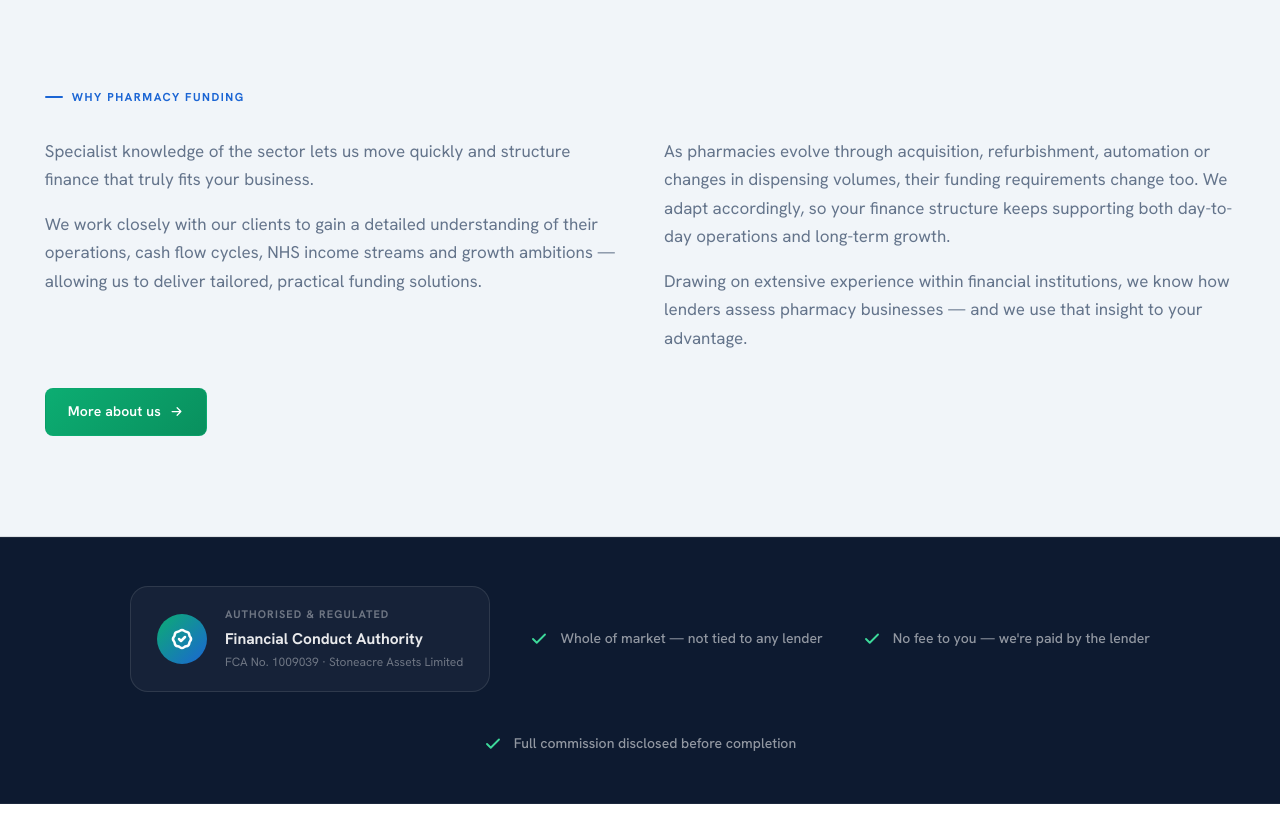
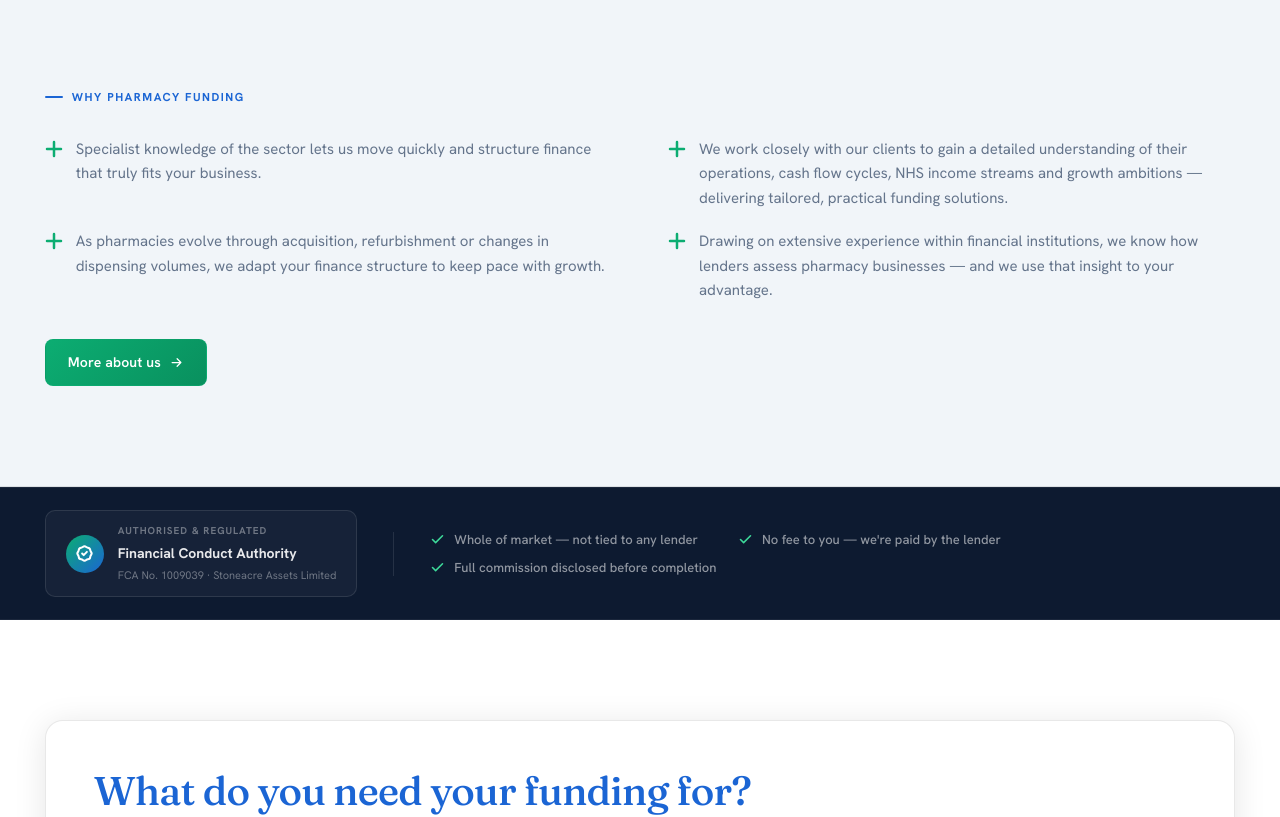
Before and after one commit to JamieAtGit/PharmacyFunding, a plain HTML site: page index.html in a window 1280 px wide. Shown: the part 3200-4017 px from the top of the page. Drawn offline with Linux system fonts and the light colour scheme.

Commit message:
style choices

```diff
--- a/index.html
+++ b/index.html
@@ -200,16 +200,24 @@
     <section>
       <div class="wrap">
         <span class="eyebrow blue rv">Why Pharmacy Funding</span>
-        <div class="prose-grid" style="margin-top:30px">
-          <div class="rv">
-            <p>Specialist knowledge of the sector lets us move quickly and structure finance that truly fits your business.</p>
-            <p>We work closely with our clients to gain a detailed understanding of their operations, cash flow cycles, NHS income streams and growth ambitions — allowing us to deliver tailored, practical funding solutions.</p>
-          </div>
-          <div class="rv d1">
-            <p>As pharmacies evolve through acquisition, refurbishment, automation or changes in dispensing volumes, their funding requirements change too. We adapt accordingly, so your finance structure keeps supporting both day-to-day operations and long-term growth.</p>
-            <p>Drawing on extensive experience within financial institutions, we know how lenders assess pharmacy businesses — and we use that insight to your advantage.</p>
-          </div>
-        </div>
+        <ul class="plus-list" style="margin-top:30px">
+          <li class="rv">
+            <span class="pl-ic" aria-hidden="true"><svg viewBox="0 0 18 18" fill="none" xmlns="http://www.w3.org/2000/svg"><line x1="9" y1="2" x2="9" y2="16" stroke="#0CAD72" stroke-width="2.5" stroke-linecap="round"/><line x1="2" y1="9" x2="16" y2="9" stroke="#0CAD72" stroke-width="2.5" stroke-linecap="round"/></svg></span>
+            <span>Specialist knowledge of the sector lets us move quickly and structure finance that truly fits your business.</span>
+          </li>
+          <li class="rv d1">
+            <span class="pl-ic" aria-hidden="true"><svg viewBox="0 0 18 18" fill="none" xmlns="http://www.w3.org/2000/svg"><line x1="9" y1="2" x2="9" y2="16" stroke="#0CAD72" stroke-width="2.5" stroke-linecap="round"/><line x1="2" y1="9" x2="16" y2="9" stroke="#0CAD72" stroke-width="2.5" stroke-linecap="round"/></svg></span>
+            <span>We work closely with our clients to gain a detailed understanding of their operations, cash flow cycles, NHS income streams and growth ambitions — delivering tailored, practical funding solutions.</span>
+          </li>
+          <li class="rv d1">
+            <span class="pl-ic" aria-hidden="true"><svg viewBox="0 0 18 18" fill="none" xmlns="http://www.w3.org/2000/svg"><line x1="9" y1="2" x2="9" y2="16" stroke="#0CAD72" stroke-width="2.5" stroke-linecap="round"/><line x1="2" y1="9" x2="16" y2="9" stroke="#0CAD72" stroke-width="2.5" stroke-linecap="round"/></svg></span>
+            <span>As pharmacies evolve through acquisition, refurbishment or changes in dispensing volumes, we adapt your finance structure to keep pace with growth.</span>
+          </li>
+          <li class="rv d2">
+            <span class="pl-ic" aria-hidden="true"><svg viewBox="0 0 18 18" fill="none" xmlns="http://www.w3.org/2000/svg"><line x1="9" y1="2" x2="9" y2="16" stroke="#0CAD72" stroke-width="2.5" stroke-linecap="round"/><line x1="2" y1="9" x2="16" y2="9" stroke="#0CAD72" stroke-width="2.5" stroke-linecap="round"/></svg></span>
+            <span>Drawing on extensive experience within financial institutions, we know how lenders assess pharmacy businesses — and we use that insight to your advantage.</span>
+          </li>
+        </ul>
         <div style="margin-top:36px" class="rv d2"><a class="cta-btn" href="about.html">More about us
           <svg viewBox="0 0 24 24" fill="none" stroke="currentColor" stroke-width="2"><path d="M5 12h14M13 6l6 6-6 6" stroke-linecap="round" stroke-linejoin="round"/></svg></a></div>
       </div>
@@ -229,6 +237,8 @@
           <div class="fca-reg">FCA No. 1009039 &middot; Stoneacre Assets Limited</div>
         </div>
       </div>
+      <div class="fca-strip-divider"></div>
+      <div class="fca-trust-items">
         <div class="fca-trust-item">
           <svg viewBox="0 0 24 24" stroke-width="2.5"><path d="M20 6 9 17l-5-5" stroke-linecap="round" stroke-linejoin="round"/></svg>
           Whole of market — not tied to any lender
@@ -240,6 +250,7 @@
         <div class="fca-trust-item">
           <svg viewBox="0 0 24 24" stroke-width="2.5"><path d="M20 6 9 17l-5-5" stroke-linecap="round" stroke-linejoin="round"/></svg>
           Full commission disclosed before completion
+        </div>
       </div>
     </div>
   </div>
--- a/styles.css
+++ b/styles.css
@@ -315,12 +315,19 @@ p { line-height: 1.68; }
 .step h3 { font-size: 18px; margin-bottom: 6px; }
 .step p  { font-size: 15px; color: var(--ink-soft); line-height: 1.62; }
 
+/* ── Plus bullet list ────────────────────────────── */
+.plus-list { list-style: none; padding: 0; margin: 0; display: grid; grid-template-columns: 1fr 1fr; gap: 18px 56px; }
+.plus-list li { display: flex; gap: 13px; align-items: flex-start; font-size: 15px; color: var(--ink-soft); line-height: 1.65; }
+.pl-ic { flex-shrink: 0; margin-top: 3px; width: 18px; height: 18px; }
+@media (max-width: 600px) { .plus-list { grid-template-columns: 1fr; } }
+
 /* ── Why grid ─────────────────────────────────────── */
 .why { display: grid; grid-template-columns: repeat(3, 1fr); gap: 2px; }
-.w { padding: 26px; background: var(--white); border: 1.5px solid var(--border); border-radius: var(--radius); margin: 4px; transition: background .2s, border-color .2s, box-shadow .2s; }
+.w { padding: 28px; background: var(--white); border: 1.5px solid var(--border); border-radius: var(--radius); margin: 4px; transition: background .2s, border-color .2s, box-shadow .2s; }
 .w:hover { background: var(--white); border-color: rgba(12,173,114,.3); box-shadow: var(--shadow); }
-.w h4 { display: flex; align-items: center; gap: 10px; color: var(--ink); font-size: 14.5px; margin-bottom: 10px; }
-.w .d { width: 8px; height: 8px; border-radius: 50%; background: linear-gradient(135deg, #0CAD72, #1B65D4); flex-shrink: 0; }
+.w-ic { width: 46px; height: 46px; border-radius: 10px; background: var(--white); border: 2px solid var(--green); display: flex; align-items: center; justify-content: center; margin-bottom: 18px; flex-shrink: 0; }
+.w-ic svg { width: 22px; height: 22px; stroke: var(--green); fill: none; stroke-width: 1.8; stroke-linecap: round; stroke-linejoin: round; }
+.w h4 { color: var(--ink); font-size: 15px; margin-bottom: 10px; }
 .w p { font-size: 14px; color: var(--ink-soft); line-height: 1.62; }
 
 /* ── Contact ──────────────────────────────────────── */
@@ -461,30 +468,33 @@ footer ul li a:hover { color: #3dd99a; }
 
 /* ── FCA trust strip ──────────────────────────────── */
 .fca-strip {
-  background: var(--navy-2); padding: 48px 0;
+  background: var(--navy-2); padding: 22px 0;
   border-top: 1px solid rgba(255,255,255,.06);
   border-bottom: 1px solid rgba(255,255,255,.06);
 }
-.fca-strip .wrap { display: flex; align-items: center; justify-content: center; gap: 40px; flex-wrap: wrap; }
+.fca-strip .wrap { display: flex; align-items: center; gap: 36px; }
 .fca-badge {
-  display: flex; align-items: center; gap: 18px;
+  display: flex; align-items: center; gap: 14px; flex-shrink: 0;
   background: rgba(255,255,255,.04); border: 1px solid rgba(255,255,255,.1);
-  border-radius: var(--radius-lg); padding: 18px 26px;
+  border-radius: var(--radius); padding: 12px 20px;
 }
 .fca-icon {
-  width: 50px; height: 50px; border-radius: 50%;
+  width: 38px; height: 38px; border-radius: 50%;
   background: linear-gradient(135deg, var(--green), var(--blue));
   display: flex; align-items: center; justify-content: center; flex-shrink: 0;
 }
-.fca-icon svg { width: 24px; height: 24px; stroke: white; fill: none; stroke-width: 2.5; }
-.fca-label { font-size: 11px; font-weight: 700; letter-spacing: .1em; text-transform: uppercase; color: rgba(255,255,255,.38); }
-.fca-val { font-size: 15.5px; font-weight: 700; color: rgba(255,255,255,.9); margin-top: 3px; }
-.fca-reg { font-size: 12px; color: rgba(255,255,255,.38); margin-top: 2px; }
+.fca-icon svg { width: 19px; height: 19px; stroke: white; fill: none; stroke-width: 2.5; }
+.fca-label { font-size: 10px; font-weight: 700; letter-spacing: .1em; text-transform: uppercase; color: rgba(255,255,255,.38); }
+.fca-val { font-size: 14px; font-weight: 700; color: rgba(255,255,255,.9); margin-top: 2px; }
+.fca-reg { font-size: 11px; color: rgba(255,255,255,.38); margin-top: 1px; }
+.fca-strip-divider { width: 1px; height: 44px; background: rgba(255,255,255,.1); flex-shrink: 0; }
+.fca-trust-items { display: grid; grid-template-columns: 1fr 1fr; gap: 6px 40px; }
 .fca-trust-item {
-  display: flex; align-items: center; gap: 12px;
-  font-size: 14px; font-weight: 500; color: rgba(255,255,255,.55);
+  display: flex; align-items: center; gap: 9px;
+  font-size: 13px; font-weight: 500; color: rgba(255,255,255,.55);
 }
-.fca-trust-item svg { width: 18px; height: 18px; stroke: #3dd99a; fill: none; flex-shrink: 0; }
+.fca-trust-item:last-child { grid-column: 1 / -1; }
+.fca-trust-item svg { width: 15px; height: 15px; stroke: #3dd99a; fill: none; flex-shrink: 0; }
 /* FCA mark in footer brand column */
 .fca-mark {
   display: inline-flex; align-items: center; gap: 8px;
@@ -710,8 +720,11 @@ footer .fca-mark { margin-top: 18px; }
   .photo-row     { grid-template-columns: 1fr 1fr; }
 }
 @media (max-width: 768px) {
-  .fca-strip .wrap   { flex-direction: column; gap: 20px; }
-  .fca-badge         { width: 100%; }
+  .fca-strip .wrap      { flex-direction: column; gap: 20px; }
+  .fca-badge            { width: 100%; }
+  .fca-strip-divider    { width: 100%; height: 1px; }
+  .fca-trust-items      { grid-template-columns: 1fr; }
+  .fca-trust-item:last-child { grid-column: auto; }
   .values-grid       { grid-template-columns: 1fr; }
   .expect-grid       { grid-template-columns: 1fr; }
   .photo-row         { grid-template-columns: 1fr; }
```
Also changed, not shown: script.js (+14 -7 lines). Lines whose indentation alone changed are shown as unchanged.
